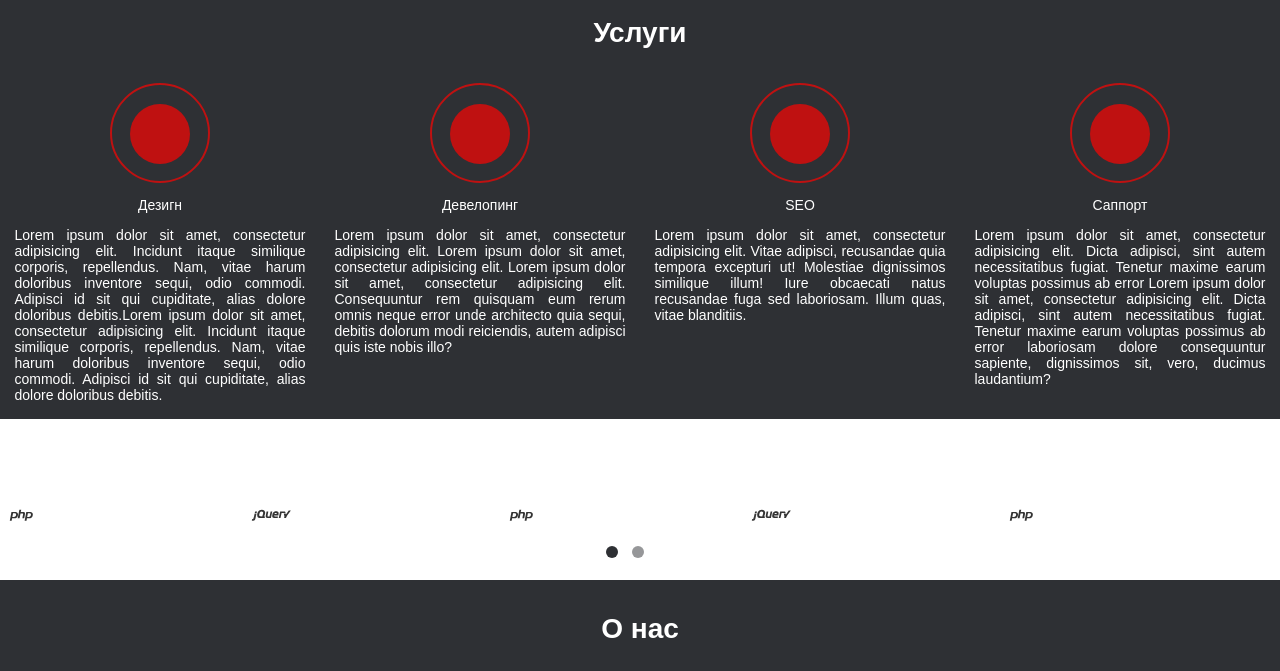
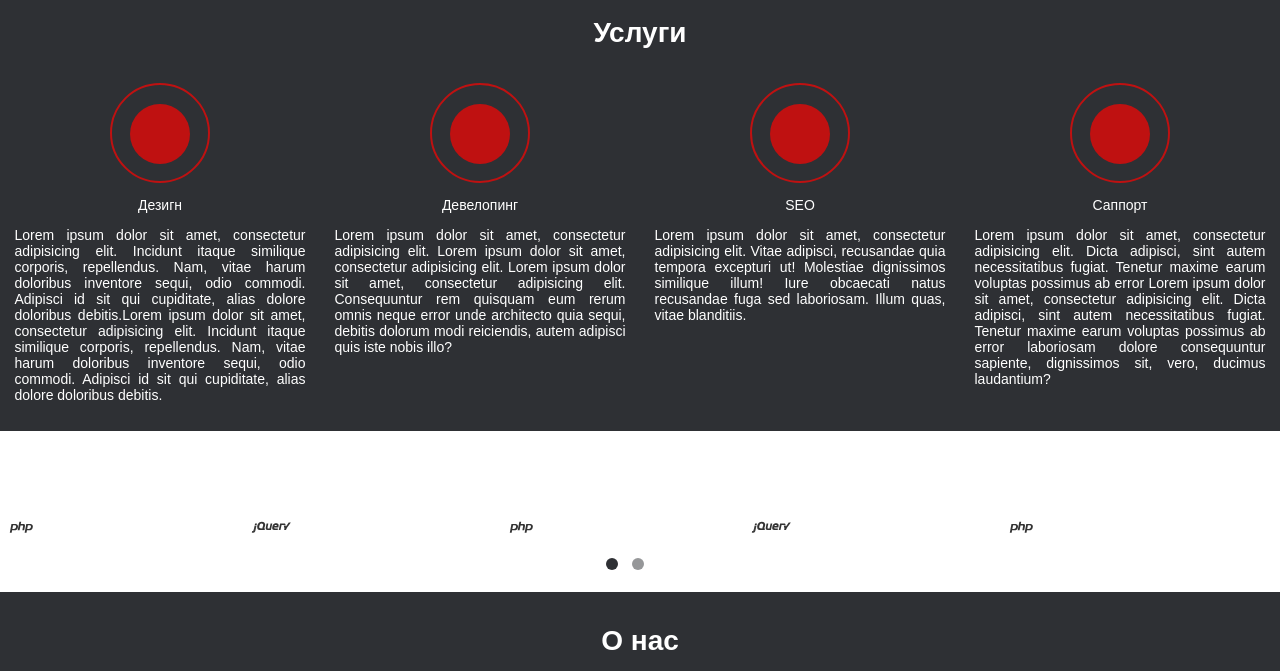
Before and after one commit to Arikito/wbkng, a PHP site: page /index.html in a window 1280 px wide. Shown: the part 1401-2072 px from the top of the page. Run offline with PHP 8.4, Linux system fonts and the light colour scheme.

Commit message:
Доп правки

```diff
--- a/compiled/css/style.css
+++ b/compiled/css/style.css
@@ -165,7 +165,7 @@ a { text-decoration: none; }
 .project img, .service img, .technology img, .point_about img { display: block; max-height: 250px; }
 .project p, .service p, .technology p, .point_about p { text-align: center; }
 
-.service { min-height: 300px; height: 350px; background: transparent; padding: 1em; }
+.service { min-height: 300px; background: transparent; padding: 1em; }
 .service .service_icon { width: 100px; height: 100px; margin: 0 auto; border: 2px solid #bf1111; border-radius: 50%; }
 .service .service_icon .sub_service_icon { width: 60px; height: 60px; margin: 20% auto; background-color: #bf1111; border-radius: 50%; }
 .service .service_descr { text-align: justify; }
--- a/resources/sass/style.scss
+++ b/resources/sass/style.scss
@@ -165,7 +165,7 @@ a {
 }
 .service{
 	min-height: 300px;
-	height: 350px;
+	// height: 350px;
 	background: transparent;
 	padding: 1em;
 	.service_icon{
```
Also changed, not shown: 1 other file.
